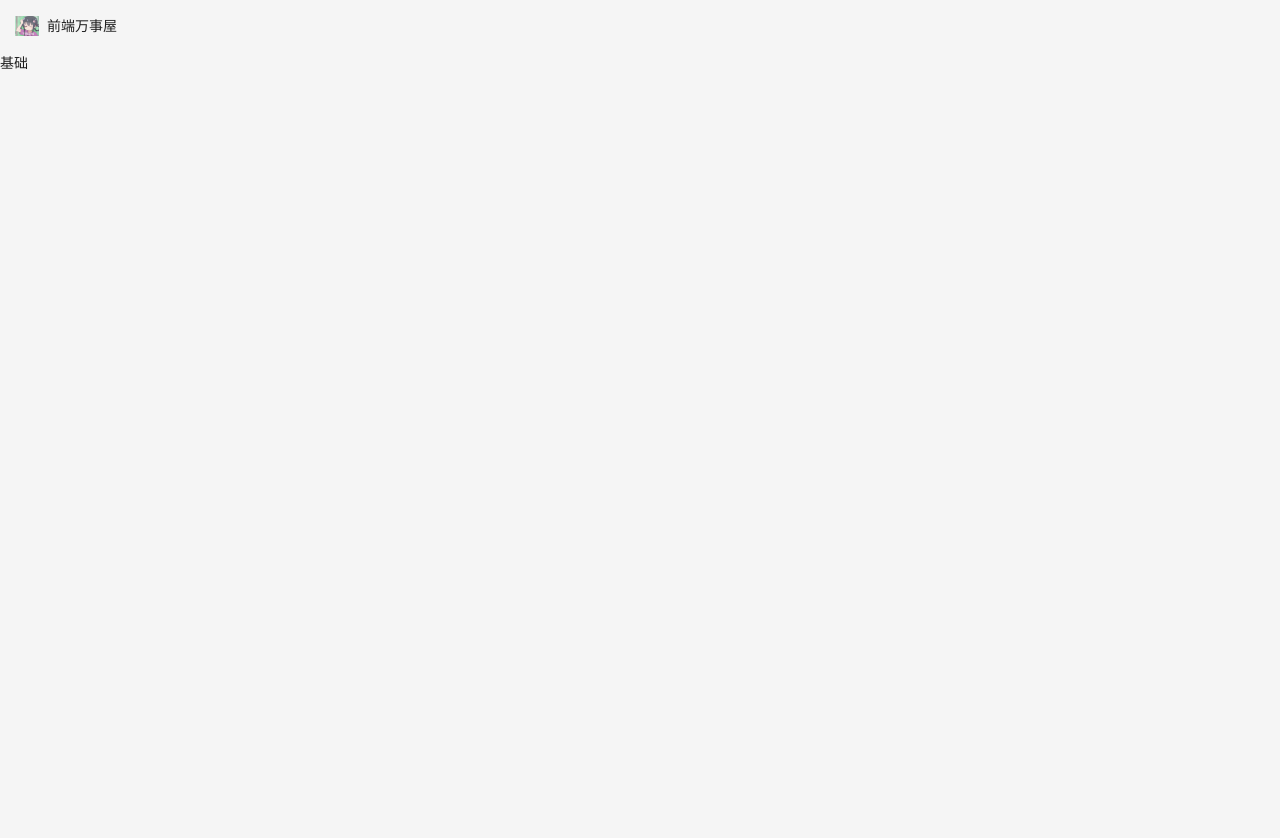
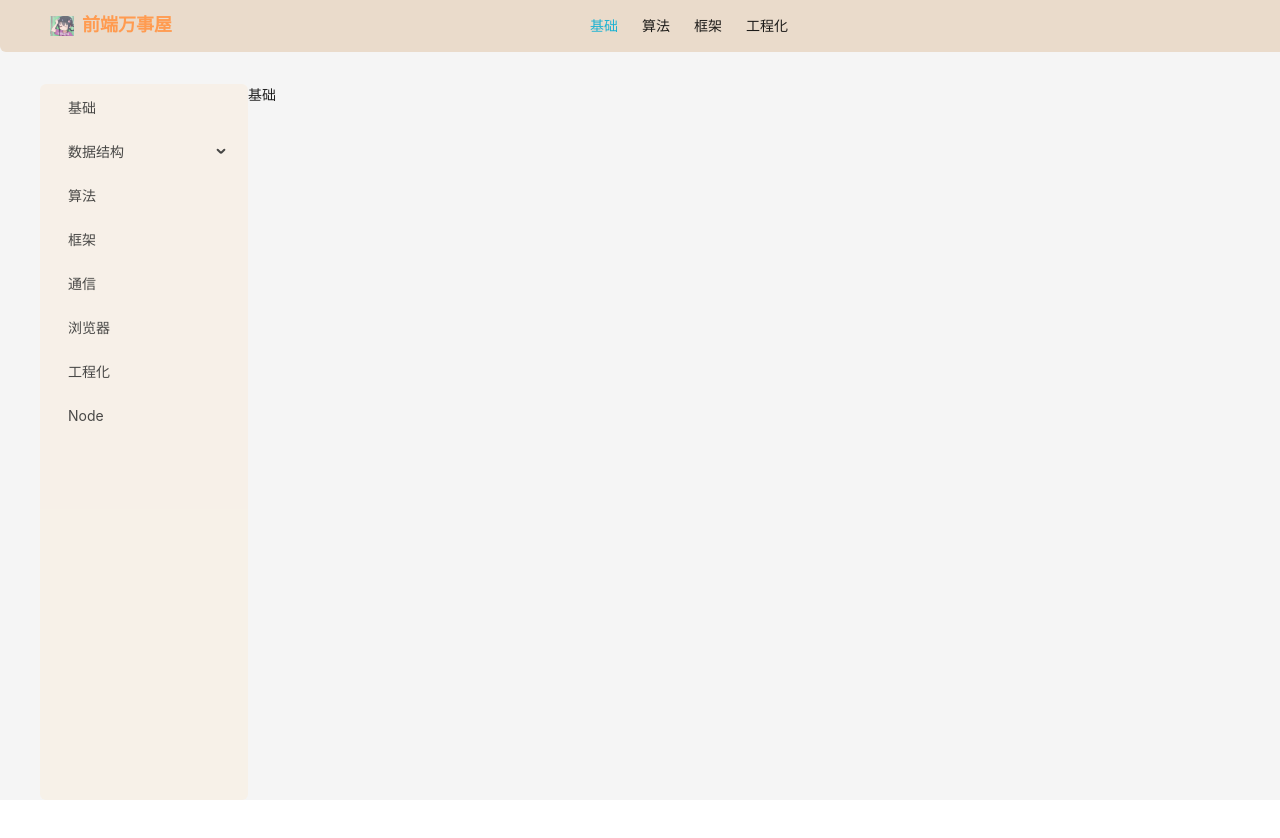
Before and after one commit to guoshukun1994/yunai-monorepo, a React app in the folder packages/apps/react-x/: page /basics in a window 1280 px wide. Shown: the top 838 px of the page. After the commit the page ends 800 px from the top, so only its background shows below. Built offline with nearby package versions, Linux system fonts and the light colour scheme.

Commit message:
feat(basic-layout): 万事屋 - 添加顶部导航和侧边栏

```diff
--- a/packages/apps/react-x/src/constants/images.ts
+++ b/packages/apps/react-x/src/constants/images.ts
@@ -1,3 +1,4 @@
 export const images = {
-	logo: require('../../public/assets/img/logo.jpeg')
+	logo: require('../../public/assets/img/logo.jpeg'),
+	icon: '//at.alicdn.com/t/c/font_4282801_iaypfsm309.js'
 }
--- /dev/null
+++ b/packages/apps/react-x/src/constants/index.ts
@@ -0,0 +1,22 @@
+export const TOP_NAV_LIST = [
+	{
+		key: 'basics',
+		path: 'basics',
+		label: '基础'
+	},
+	{
+		key: 'algorithm',
+		path: 'algorithm',
+		label: '算法'
+	},
+	{
+		key: 'frame',
+		path: 'frame',
+		label: '框架'
+	},
+	{
+		key: 'engineering',
+		path: 'engineering',
+		label: '工程化'
+	}
+]
--- a/packages/apps/react-x/src/layouts/basic-layout/index.tsx
+++ b/packages/apps/react-x/src/layouts/basic-layout/index.tsx
@@ -35,10 +35,13 @@ const BasicLayout = () => {
 				appName="前端万事屋"
 				pathname={pathname}
 			/>
-			<Layout>
+			<Layout className="px-10 ">
 				<HeaderLayout />
-				{!pathname.includes('basics') && <SiderLayout />}
-				<Layout.Content className='mt-[52px] min-h-screen'>
+				{!pathname.includes('home') && <SiderLayout />}
+				<Layout.Content
+					className="mt-[84px]"
+					style={{ height: 'calc(100vh - 84px)' }}
+				>
 					<Outlet />
 				</Layout.Content>
 			</Layout>
--- a/packages/apps/react-x/src/layouts/header-layout/index.tsx
+++ b/packages/apps/react-x/src/layouts/header-layout/index.tsx
@@ -1,17 +1,54 @@
 import React from 'react'
+import { createFromIconfontCN } from '@ant-design/icons'
 import { Layout, Space } from 'antd'
+import { NavLink, useLocation, useNavigate } from 'react-router-dom'
 import { images } from '@/constants/images'
-
-type Props = {}
+import { TOP_NAV_LIST } from '@/constants'
 
 const { Header } = Layout
-export const HeaderLayout = (props: Props) => {
+const MyIcon = createFromIconfontCN({
+	scriptUrl: '//at.alicdn.com/t/c/font_4282801_iaypfsm309.js' // 在 iconfont.cn 上生成
+})
+export const HeaderLayout = () => {
+	const navigate = useNavigate()
+	const { pathname } = useLocation()
 	return (
-		<Header className="!bg-transparent flex justify-between items-center fixed left-0 top-0 w-screen h-[52px] pt-0 pr-6 pb-0 pl-[15px] bg-white">
+		<Header className="!bg-[#EADBCB] flex items-center fixed z-10 left-0 top-0 w-screen h-[52px] pt-0 pb-0 rounded-bl-md">
 			<Space>
 				<img width={24} src={images.logo} />
-				<span>前端万事屋</span>
+				<span
+					className="text-[#FF9B50] hover:text-[#E9B824] font-semibold text-lg cursor-pointer"
+					onClick={() => navigate('home')}
+				>
+					前端万事屋
+				</span>
 			</Space>
+
+			<div className="mx-auto my-0">
+				<Space size="large">
+					{TOP_NAV_LIST.map(({ key, path, label }) => {
+						const color = pathname.includes(path)
+							? '#1CB2D2'
+							: undefined
+						return (
+							<NavLink key={key} to={path} style={{ color }}>
+								{label}
+							</NavLink>
+						)
+					})}
+				</Space>
+			</div>
+			<MyIcon
+				className="cursor-pointer"
+				onClick={() =>
+					window.open(
+						'https://github.com/guoshukun1994/yunai-monorepo',
+						'_blank'
+					)
+				}
+				style={{ fontSize: 24 }}
+				type="icon-github"
+			/>
 		</Header>
 	)
 }
--- a/packages/apps/react-x/src/layouts/sider-layout/index.tsx
+++ b/packages/apps/react-x/src/layouts/sider-layout/index.tsx
@@ -1,14 +1,16 @@
 import React from 'react'
+import { useNavigate } from 'react-router-dom'
 import { Layout, Menu } from 'antd'
 import { filterMenuList } from '@/utils/filterMenuList'
 
 const { Sider } = Layout
 export const SiderLayout: React.FC = () => {
+	const navigate = useNavigate()
 	return (
 		<Sider
-			className="!bg-transparent mt-[52px]"
+			className="!bg-[#F8F0E5] relative z-0 top-[84px] opacity-80 rounded-md"
 			style={{
-				height: 'calc(100vh - 52px)'
+				height: 'calc(100vh - 84px)'
 			}}
 			trigger={null}
 			collapsible
@@ -19,6 +21,9 @@ export const SiderLayout: React.FC = () => {
 				className="bg-transparent !border-none"
 				mode="inline"
 				items={filterMenuList()}
+				onClick={({ key }) => {
+					navigate(key)
+				}}
 			/>
 		</Sider>
 	)
--- a/packages/apps/react-x/src/routes.tsx
+++ b/packages/apps/react-x/src/routes.tsx
@@ -1,5 +1,5 @@
 import * as React from 'react'
-import { useRoutes, Outlet, redirect } from 'react-router-dom'
+import { useRoutes } from 'react-router-dom'
 import BasicLayout from '@/layouts/basic-layout'
 import Home from '@/pages/home'
 import Basics from '@/pages/basics'
@@ -10,6 +10,7 @@ import Engineering from '@/pages/engineering'
 import Frame from '@/pages/frame'
 import Node from '@/pages/node'
 import type { RouteObjectWithTitle } from '@proj/react-components'
+import LinkedList from './pages/datastructure/linked-list'
 
 // routes 配置方法：https://reactrouter.com/en/v6.3.0/api#useroutes
 export const routes = [
@@ -21,15 +22,24 @@ export const routes = [
 	},
 	{
 		path: '/',
-		element: (
-			<BasicLayout/>
-		),
+		element: <BasicLayout />,
 		children: [
 			{
 				path: 'basics',
 				title: '基础',
 				element: <Basics />,
 				children: []
+			},
+			{
+				path: 'datastructure',
+				title: '数据结构',
+				children: [
+					{
+						path: 'linked-list',
+						title: '链表',
+						element: <LinkedList />,
+					}
+				]
 			},
 			{
 				path: 'algorithm',
```
